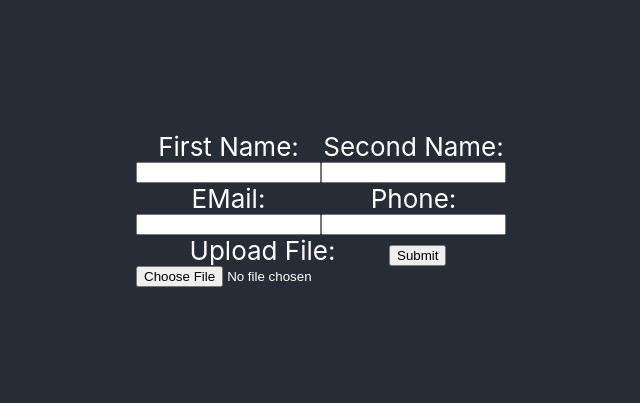
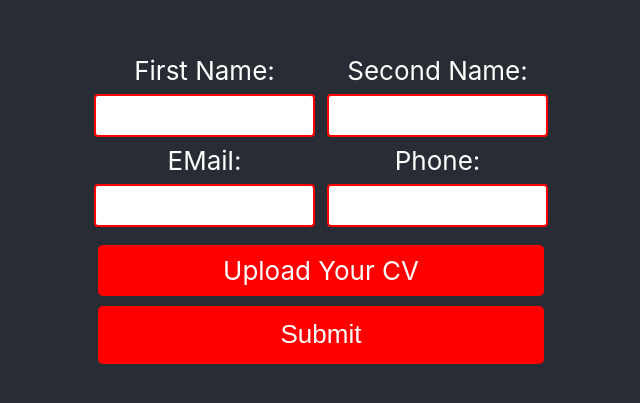
Before and after one commit to BogdanM0103/form-website, a React (Create React App) app: page / in a window 1280 px wide. Shown: the part 191-594 px from the top of the page, without its empty margins (319-959 px from the left). Built offline with nearby package versions, Linux system fonts and the light colour scheme.

Commit message:
updated the css

```diff
--- a/src/Form.js
+++ b/src/Form.js
@@ -62,11 +62,13 @@ const Form = () => {
                 </div>
                 <div className="third-row">
                     <div className="file-upload">
-                        <label htmlFor="file">Upload File:</label>
-                        <input type="file" id="file" name="file" value={ formData.file } onChange={ handleChange } />
+                        <label htmlFor="file"><i className='fa-solid fa-upload'></i>Upload Your CV</label>
+                        <input className="inputfile" type="file" id="file" name="file" value={ formData.file } onChange={ handleChange } />
                     </div>
+                </div>
+                <div className="fourth-row">
                     <div className="submit-button">
-                        <button type="submit">Submit</button>
+                        <button type="submit" className='my-button'>Submit</button>
                     </div>
                 </div>
             </form>
--- a/src/index.css
+++ b/src/index.css
@@ -15,18 +15,22 @@ code {
 .container {
   display: flex;
   flex-direction: column;
+  padding: 200px 100px 200px 100px;
 }
 
 .first-row {
   display: flex;
+  justify-content: space-around;
 }
 
 .second-row {
   display: flex;
+  justify-content: space-around;
 }
 
 .third-row {
   display: flex;
+  justify-content: center;
 }
 
 .first-name {
@@ -49,7 +53,56 @@ code {
   flex-direction: column;
 }
 
+.file-upload label {
+  background-color: red;
+  padding: 10px;
+  margin: 10px;
+}
+
 .file-upload {
   display: flex;
   flex-direction: column;
 }
+
+input[type="file"] {
+  display: none;
+}
+
+input[type=text] {
+  width: 100%;
+  padding: 12px 20px;
+  margin: 8px 0;
+  box-sizing: border-box;
+  border: 2px solid red;
+  border-radius: 4px;
+}
+
+textarea {
+  width: 100%;
+  height: 150px;
+  padding: 12px 20px;
+  box-sizing: border-box;
+  border: 2px solid #ccc;
+  border-radius: 4px;
+  background-color: #f8f8f8;
+  resize: none;
+}
+
+label {
+  border-radius: 5px;
+}
+
+.file-upload label {
+  width: 426px;
+}
+
+.my-button {
+  background-color: red;
+  width: 446px;
+  height: 58px;
+  border-radius: 5px;
+  font-size: calc(10px + 2vmin);
+  color: #ffffff;
+  box-shadow: none;
+  border: none;
+}
```
